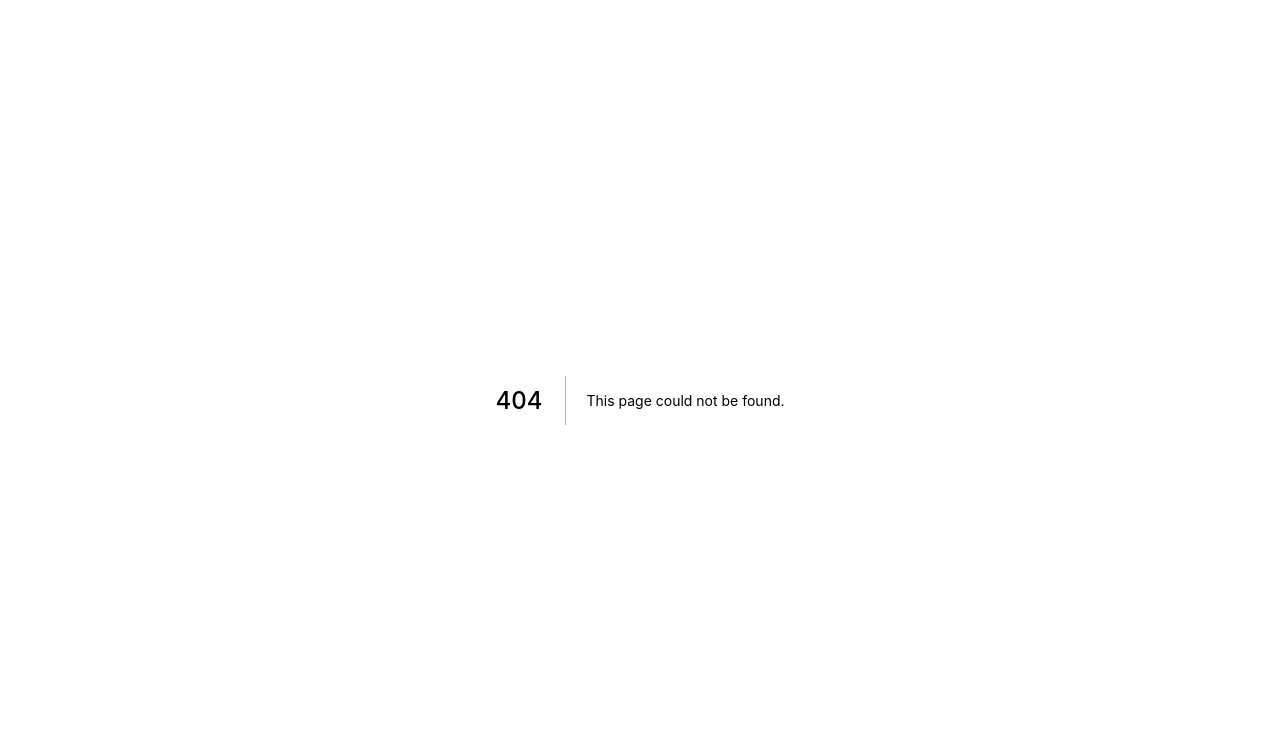
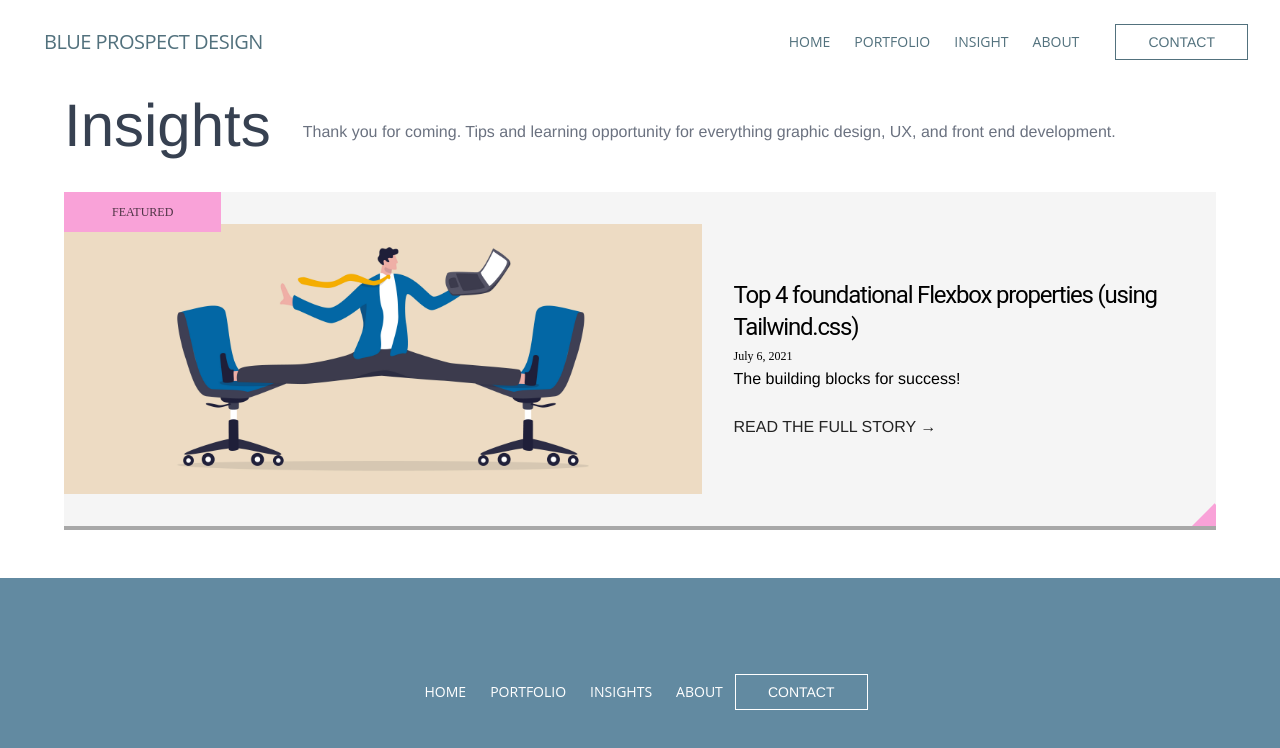
Before and after one commit to rogerkatona/blue-prospect-design, a Next.js app: page /insight in a window 1280 px wide. Before the commit this address had no page. Shown: the top 748 px of the page. Built offline with nearby package versions, Linux system fonts and the light colour scheme.

Commit message:
Added global styles, and updated pages to resolve render issues.

```diff
--- a/components/navBar.js
+++ b/components/navBar.js
@@ -1,5 +1,4 @@
 import Link from 'next/link'
-import Image from 'next/image'
 import { useState, useEffect } from 'react'
 import { useRouter } from 'next/router'
 
@@ -16,8 +15,8 @@ const navItems = [
     },
     {
         id: 2,
-        label: "Insights",
-        path: "/insights",
+        label: "Insight",
+        path: "/insight",
     },
     {
         id: 3,
--- a/pages/_app.js
+++ b/pages/_app.js
@@ -1,4 +1,5 @@
-import 'tailwindcss/tailwind.css'
+// import 'tailwindcss/tailwind.css'
+import '../styles/global.css'
 
 function MyApp({ Component, pageProps }) {
   return <Component {...pageProps} />
--- a/pages/insights.js
+++ b/pages/insight.js
@@ -3,7 +3,6 @@ import Layout, { siteTitle } from '../components/layout'
 import { getSortedPostsData } from '../lib/posts'
 import Link from 'next/link'
 import Date from "../components/date";
-import Image from 'next/image'
 import {useEffect, useState} from "react";
 
 
@@ -16,7 +15,7 @@ export async function getStaticProps() {
     }
 }
 
-export default function Insights({allPostsData}) {
+export default function Insight({allPostsData}) {
 
     const [active, setActive] = useState(false)
 
@@ -73,7 +72,7 @@ export default function Insights({allPostsData}) {
                                     <a>
                                         <div className='flex lg:flex-row lg:items-center lg:order-1 flex-col'>
                                             <div className='lg:w-2/3 w-full'>
-                                                <Image
+                                                <img
                                                     priority
                                                     src={featured.imageSourceFeatured}
                                                     height={750}
@@ -112,7 +111,7 @@ export default function Insights({allPostsData}) {
                                     <a>
                                         <div className="">
                                             <div className=''>
-                                                <Image
+                                                <img
                                                     priority
                                                     src={bannerSMImageSource}
                                                     height={651}
--- /dev/null
+++ b/styles/global.css
@@ -0,0 +1,60 @@
+@tailwind base;
+@tailwind components;
+@tailwind utilities;
+
+@layer base {
+    body {
+        @apply p-0 min-h-screen;
+    }
+    h1 {
+        @apply text-2xl font-bold ;
+    }
+    h2 {
+        @apply text-xl md:mt-10 mt-6 mb-2;
+    }
+    h3 {
+        @apply font-bold text-4xl font-roboto text-darkGray;
+    }
+    h4 {
+        @apply text-sm uppercase font-bold;
+    }
+   hr {
+             @apply text-primaryBright mt-8 mb-4;
+         }
+    p {
+        @apply text-lightGray leading-loose text-justify md:text-left;
+    }
+    ul {
+        @apply list-disc pl-4 text-lightGray leading-loose;
+    }
+    img {
+        @apply my-8;
+    }
+    p a {
+        @apply text-primaryBright;
+    }
+    code {
+        @apply text-white bg-primary px-3 py-1 border-raspberryBright border rounded text-sm ;
+    }
+    blockquote {
+        @apply m-4 pl-4 border-l-4 border-primary;
+    }
+}
+
+@layer components {
+
+}
+
+@layer utilities {
+    @variants responsive {
+        .scroll-snap-none {
+            scroll-snap-type: none;
+        }
+        .scroll-snap-x {
+            scroll-snap-type: x;
+        }
+        .scroll-snap-y {
+            scroll-snap-type: y;
+        }
+    }
+}
```
